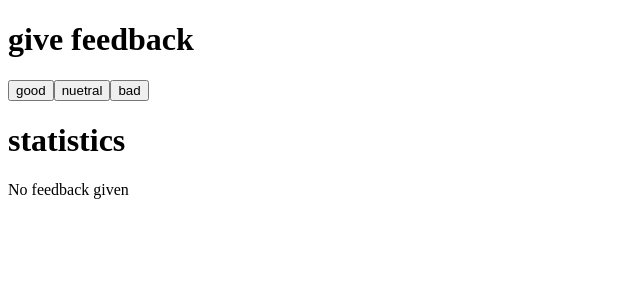
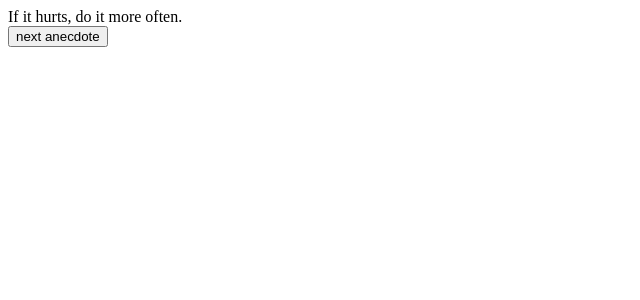
Before and after one commit to Nahtx/FullStackDN, a React (Vite) app in the folder part1/: page / in a window 1280 px wide. Shown: the top 300 px of the page, without its empty margins (0-640 px from the left). Built offline with nearby package versions, Linux system fonts and the light colour scheme.

Commit message:
zadanie 1.12

```diff
--- a/part1/package.json
+++ b/part1/package.json
@@ -1,5 +1,5 @@
 {
-  "name": "unicafe",
+  "name": "anecdotes",
   "private": true,
   "version": "0.0.0",
   "type": "module",
--- a/part1/src/App.jsx
+++ b/part1/src/App.jsx
@@ -1,71 +1,35 @@
 import { useState } from "react";
 
 const App = () => {
-  // save clicks of each button to its own state
-  const [good, setGood] = useState(0);
-  const [neutral, setNeutral] = useState(0);
-  const [bad, setBad] = useState(0);
+  const anecdotes = [
+    "If it hurts, do it more often.",
+    "Adding manpower to a late software project makes it later!",
+    "The first 90 percent of the code accounts for the first 90 percent of the development time...The remaining 10 percent of the code accounts for the other 90 percent of the development time.",
+    "Any fool can write code that a computer can understand. Good programmers write code that humans can understand.",
+    "Premature optimization is the root of all evil.",
+    "Debugging is twice as hard as writing the code in the first place. Therefore, if you write the code as cleverly as possible, you are, by definition, not smart enough to debug it.",
+    "Programming without an extremely heavy use of console.log is same as if a doctor would refuse to use x-rays or blood tests when diagnosing patients.",
+    "The only way to go fast, is to go well.",
+  ];
 
-  const handleGood = () => {
-    console.log("increasing good");
-    setGood(good + 1);
+  const [selected, setSelected] = useState(0);
+
+  const handleNext = () => {
+    const newIndex = getRandomInt(0, anecdotes.length);
+    setSelected(newIndex);
   };
 
-  const handleNeutral = () => {
-    console.log("increasing nuetral");
-    setNeutral(neutral + 1);
-  };
-
-  const handleBad = () => {
-    console.log("increasing bad");
-    setBad(bad + 1);
-  };
+  function getRandomInt(min, max) {
+    const minCeiled = Math.ceil(min);
+    const maxFloored = Math.floor(max);
+    return Math.floor(Math.random() * (maxFloored - minCeiled) + minCeiled); // The maximum is exclusive and the minimum is inclusive
+  }
 
   return (
-    <div>
-      <h1>give feedback</h1>
-      <Button text={"good"} onClick={handleGood} />
-      <Button text={"nuetral"} onClick={handleNeutral} />
-      <Button text={"bad"} onClick={handleBad} />
-
-      <h1>statistics</h1>
-      <Statistics good={good} neutral={neutral} bad={bad} />
-    </div>
-  );
-};
-
-const Button = ({ text, onClick }) => {
-  return <button onClick={onClick}>{text}</button>;
-};
-
-const Statistics = ({ good, neutral, bad }) => {
-  const all = good + neutral + bad;
-  const average = all > 0 ? (good - bad) / all : 0;
-  const percent =
-    all > 0 ? (neutral + bad === 0 ? 100 : (good / all) * 100) : 0;
-
-  if (all == 0) return <div>No feedback given</div>;
-
-  return (
-    <table>
-      <tbody>
-        <StatisticsLine text={"good"} value={good} />
-        <StatisticsLine text={"neutral"} value={neutral} />
-        <StatisticsLine text={"bad"} value={bad} />
-        <StatisticsLine text={"all"} value={all} />
-        <StatisticsLine text={"average"} value={average} />
-        <StatisticsLine text={"percent"} value={`${percent} %`} />
-      </tbody>
-    </table>
-  );
-};
-
-const StatisticsLine = ({ text, value }) => {
-  return (
-    <tr>
-      <td>{text}</td>
-      <td>{value}</td>
-    </tr>
+    <>
+      <div>{anecdotes[selected]}</div>
+      <button onClick={handleNext}>next anecdote</button>
+    </>
   );
 };
 
```
Also changed, not shown: 1 other file (tests, documents, lock files or other folders).
